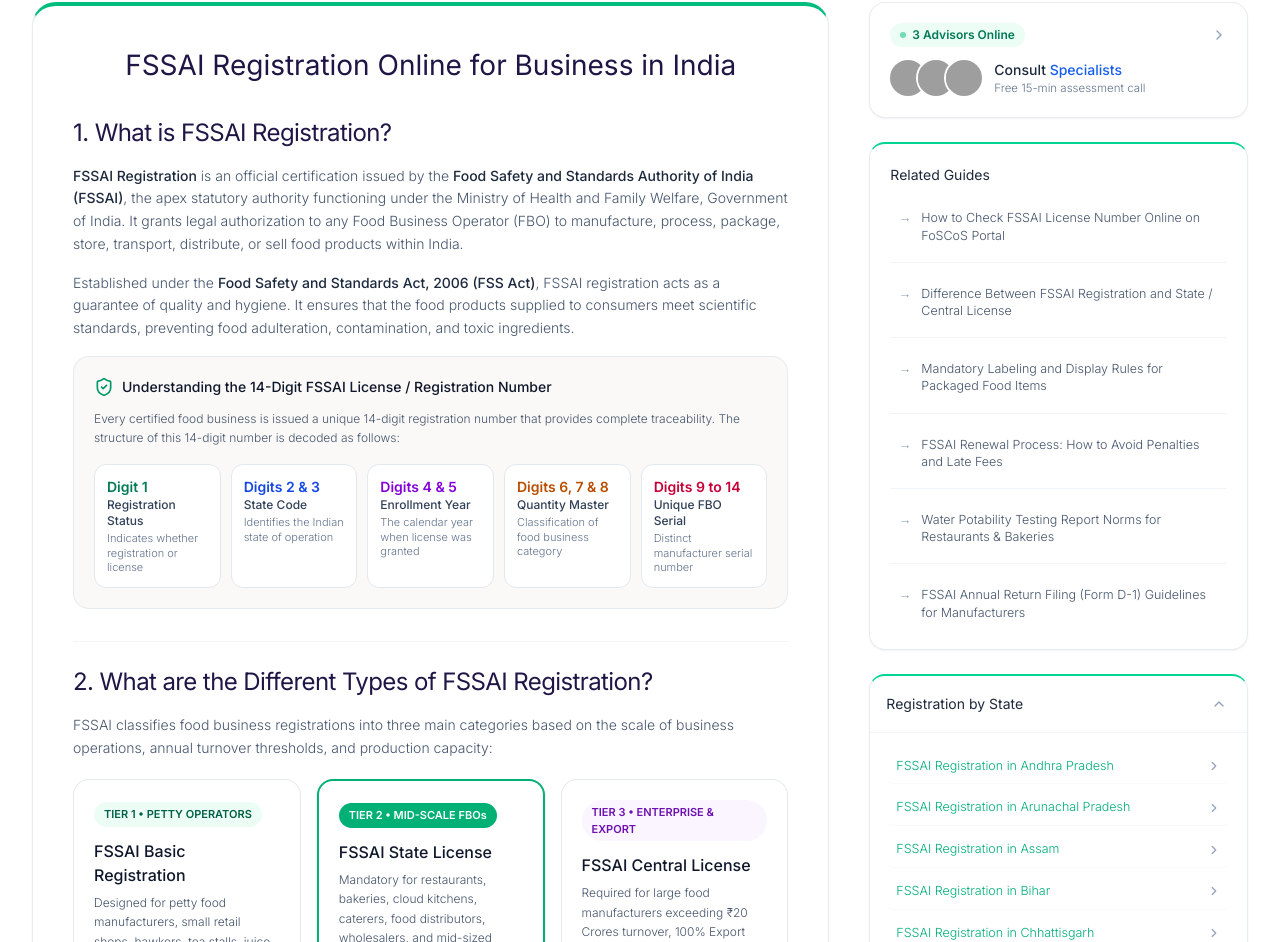
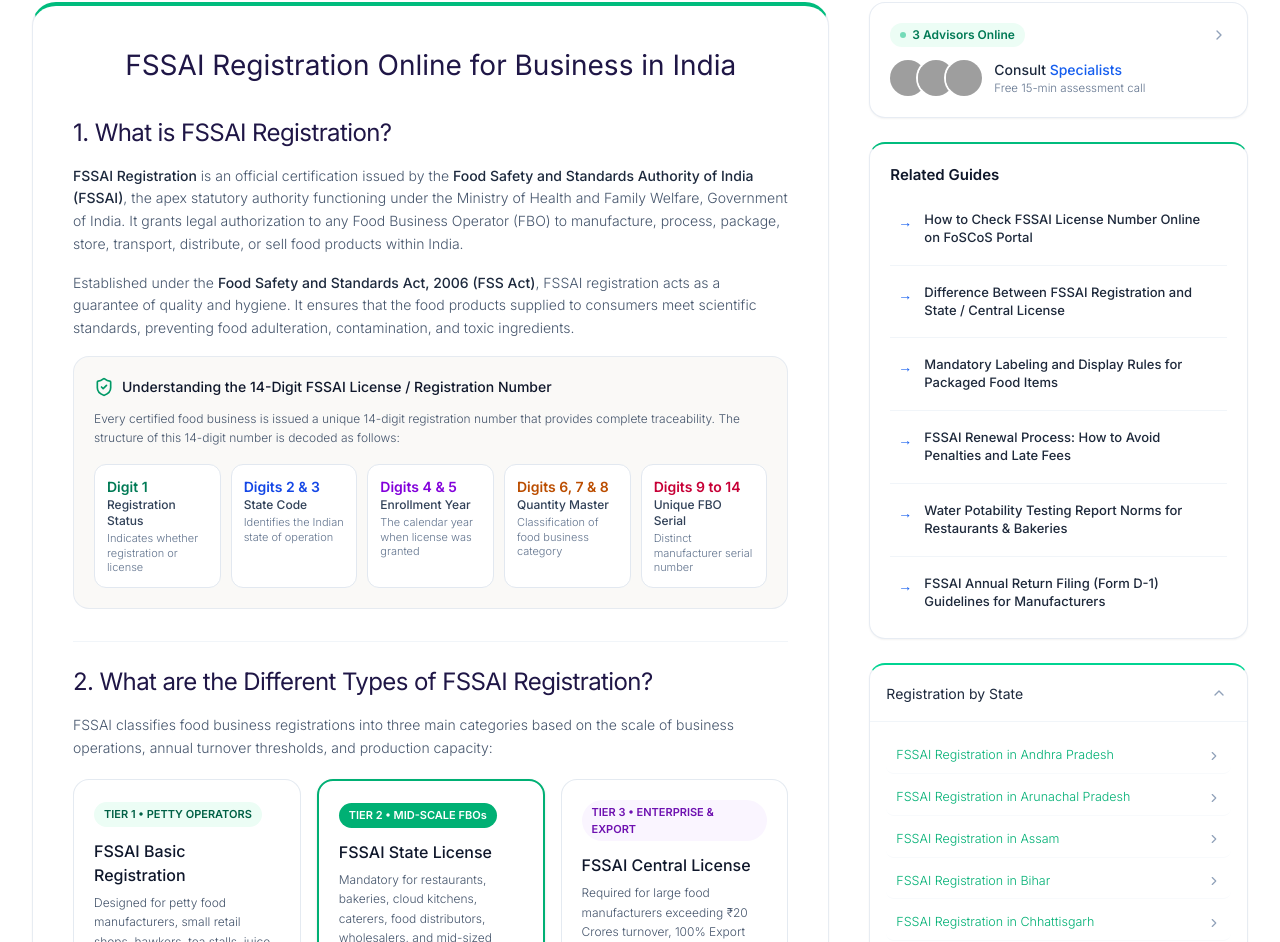
Before and after one commit to MohammedThalhaA/Merrafilings, a Next.js app: page /fssai in a window 1280 px wide. Shown: the part 3649-4591 px from the top of the page. Built offline with nearby package versions, Linux system fonts and the light colour scheme; grey boxes are pictures that could not be loaded.

Commit message:
style: improve text color contrast, weight, and arrow styling in Related Guides sidebar

```diff
--- a/src/components/ServicePageTemplate.tsx
+++ b/src/components/ServicePageTemplate.tsx
@@ -2494,36 +2494,43 @@
               </div>
 
               {/* Card 2: Curated Related Guides */}
-              <div className="bg-white rounded-2xl border border-slate-200/80 shadow-xs hover:border-slate-300 hover:shadow-md transition-all duration-300 overflow-hidden border-t-2 border-t-emerald-400">
+              <div className="bg-white rounded-2xl border border-slate-200/80 shadow-xs hover:border-slate-300 hover:shadow-md transition-all duration-300 overflow-hidden border-t-2 border-t-emerald-500">
                 <div className="p-5">
-                  <h4 className="font-normal text-[14px] text-slate-800 mb-4">{relatedGuidesTitle}</h4>
-                  <ul className="space-y-3.5 text-[12.5px] font-light text-slate-700">
+                  <h4 className="font-semibold text-[15px] text-[#0F172A] mb-4">
+                    {relatedGuidesTitle}
+                  </h4>
+                  <ul className="space-y-2.5 text-[13px]">
                     {relatedGuides.map((guide, idx) => {
                       const title = typeof guide === "string" ? guide : guide.title;
                       const href = typeof guide === "string" ? "#overview-section" : guide.href;
                       const isExternal = typeof guide !== "string" && guide.href.startsWith("http");
+
+                      const linkContent = (
+                        <>
+                          <span className="text-[#155EEF] font-semibold group-hover:translate-x-1 shrink-0 text-[14px] leading-tight transition-transform duration-200 mt-0.5">
+                            &rarr;
+                          </span>
+                          <span className="line-clamp-2 leading-snug text-[#1E293B] group-hover:text-[#155EEF] font-medium transition-colors">
+                            {title}
+                          </span>
+                        </>
+                      );
 
                       return (
                         <li key={idx} className="border-b border-slate-100 pb-2.5 last:border-0 last:pb-0">
                           {isExternal ? (
                             <a
                               href={href}
-                              className="flex items-start gap-2.5 text-slate-600 hover:text-[#155EEF] hover:bg-[#F0F7FF] p-2 rounded-lg transition-all duration-200 group hover:pl-3"
+                              className="flex items-start gap-3 p-2 rounded-xl hover:bg-[#F0F7FF] transition-all duration-200 group hover:pl-2.5"
                             >
-                              <span className="text-slate-400 group-hover:text-[#155EEF] group-hover:translate-x-0.5 shrink-0 text-[13px] leading-tight transition-transform duration-200">
-                                &rarr;
-                              </span>
-                              <span className="line-clamp-2 leading-snug">{title}</span>
+                              {linkContent}
                             </a>
                           ) : (
                             <Link
                               href={href}
-                              className="flex items-start gap-2.5 text-slate-600 hover:text-[#155EEF] hover:bg-[#F0F7FF] p-2 rounded-lg transition-all duration-200 group hover:pl-3"
+                              className="flex items-start gap-3 p-2 rounded-xl hover:bg-[#F0F7FF] transition-all duration-200 group hover:pl-2.5"
                             >
-                              <span className="text-slate-400 group-hover:text-[#155EEF] group-hover:translate-x-0.5 shrink-0 text-[13px] leading-tight transition-transform duration-200">
-                                &rarr;
-                              </span>
-                              <span className="line-clamp-2 leading-snug">{title}</span>
+                              {linkContent}
                             </Link>
                           )}
                         </li>
--- a/src/components/TrademarkGuideLayout.tsx
+++ b/src/components/TrademarkGuideLayout.tsx
@@ -220,30 +220,30 @@
             </div>
 
             {/* Widget 2: Related Guides (5 guides with active highlight) */}
-            <div className="bg-white rounded-2xl border border-slate-200/90 shadow-xs overflow-hidden border-t-2 border-t-emerald-400">
+            <div className="bg-white rounded-2xl border border-slate-200/90 shadow-xs overflow-hidden border-t-2 border-t-emerald-500">
               <div className="p-5">
-                <h3 className="font-medium text-[15px] text-slate-900 mb-4 flex items-center justify-between">
+                <h3 className="font-semibold text-[15px] text-[#0F172A] mb-4 flex items-center justify-between">
                   <span>Related Guides</span>
                   <FileText className="w-4 h-4 text-emerald-600" />
                 </h3>
-                <ul className="space-y-2 text-[12.5px] font-light">
+                <ul className="space-y-2 text-[13px]">
                   {TRADEMARK_RELATED_GUIDES.map((guide) => {
                     const isActive = guide.slug === currentSlug;
                     return (
-                      <li key={guide.slug} className="border-b border-slate-100 pb-2 last:border-0 last:pb-0">
+                      <li key={guide.slug} className="border-b border-slate-100 pb-2.5 last:border-0 last:pb-0">
                         <Link
                           href={guide.href}
-                          className={`flex items-start gap-2.5 p-2 rounded-lg transition-all duration-200 group ${
+                          className={`flex items-start gap-3 p-2 rounded-xl transition-all duration-200 group ${
                             isActive
-                              ? "bg-emerald-50 text-emerald-800 font-medium border-l-2 border-emerald-500 pl-2.5"
-                              : "text-slate-600 hover:text-[#155EEF] hover:bg-slate-50 hover:pl-3"
+                              ? "bg-emerald-50/90 text-emerald-950 font-semibold border-l-2 border-emerald-600 pl-3 shadow-3xs"
+                              : "text-[#1E293B] font-medium hover:text-[#155EEF] hover:bg-[#F0F7FF] hover:pl-2.5"
                           }`}
                         >
                           <span
-                            className={`shrink-0 text-[13px] leading-tight transition-transform duration-200 ${
+                            className={`shrink-0 text-[14px] leading-tight font-semibold transition-transform duration-200 mt-0.5 ${
                               isActive
-                                ? "text-emerald-600"
-                                : "text-slate-400 group-hover:text-[#155EEF] group-hover:translate-x-0.5"
+                                ? "text-emerald-700"
+                                : "text-[#155EEF] group-hover:translate-x-1"
                             }`}
                           >
                             &rarr;
--- a/src/components/TrademarkObjectionGuideLayout.tsx
+++ b/src/components/TrademarkObjectionGuideLayout.tsx
@@ -234,30 +234,30 @@
             </div>
 
             {/* Widget 2: Related Guides (7 objection guides with active highlight) */}
-            <div className="bg-white rounded-2xl border border-slate-200/90 shadow-xs overflow-hidden border-t-2 border-t-emerald-400">
+            <div className="bg-white rounded-2xl border border-slate-200/90 shadow-xs overflow-hidden border-t-2 border-t-emerald-500">
               <div className="p-5">
-                <h3 className="font-medium text-[15px] text-slate-900 mb-4 flex items-center justify-between">
+                <h3 className="font-semibold text-[15px] text-[#0F172A] mb-4 flex items-center justify-between">
                   <span>Related Guides</span>
                   <FileText className="w-4 h-4 text-emerald-600" />
                 </h3>
-                <ul className="space-y-2 text-[12.5px] font-light">
+                <ul className="space-y-2 text-[13px]">
                   {TRADEMARK_OBJECTION_GUIDES.map((guide) => {
                     const isActive = guide.slug === currentSlug;
                     return (
-                      <li key={guide.slug} className="border-b border-slate-100 pb-2 last:border-0 last:pb-0">
+                      <li key={guide.slug} className="border-b border-slate-100 pb-2.5 last:border-0 last:pb-0">
                         <Link
                           href={guide.href}
-                          className={`flex items-start gap-2.5 p-2 rounded-lg transition-all duration-200 group ${
+                          className={`flex items-start gap-3 p-2 rounded-xl transition-all duration-200 group ${
                             isActive
-                              ? "bg-emerald-50 text-emerald-800 font-medium border-l-2 border-emerald-500 pl-2.5"
-                              : "text-slate-600 hover:text-[#155EEF] hover:bg-slate-50 hover:pl-3"
+                              ? "bg-emerald-50/90 text-emerald-950 font-semibold border-l-2 border-emerald-600 pl-3 shadow-3xs"
+                              : "text-[#1E293B] font-medium hover:text-[#155EEF] hover:bg-[#F0F7FF] hover:pl-2.5"
                           }`}
                         >
                           <span
-                            className={`shrink-0 text-[13px] leading-tight transition-transform duration-200 ${
+                            className={`shrink-0 text-[14px] leading-tight font-semibold transition-transform duration-200 mt-0.5 ${
                               isActive
-                                ? "text-emerald-600"
-                                : "text-slate-400 group-hover:text-[#155EEF] group-hover:translate-x-0.5"
+                                ? "text-emerald-700"
+                                : "text-[#155EEF] group-hover:translate-x-1"
                             }`}
                           >
                             &rarr;
```
